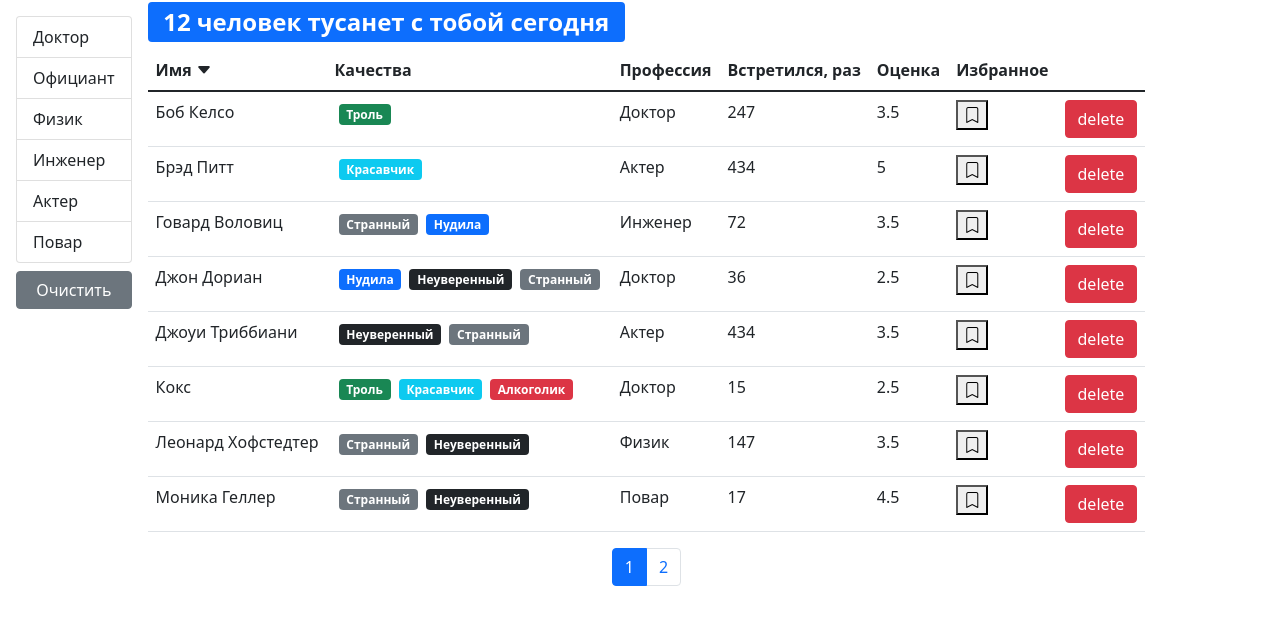
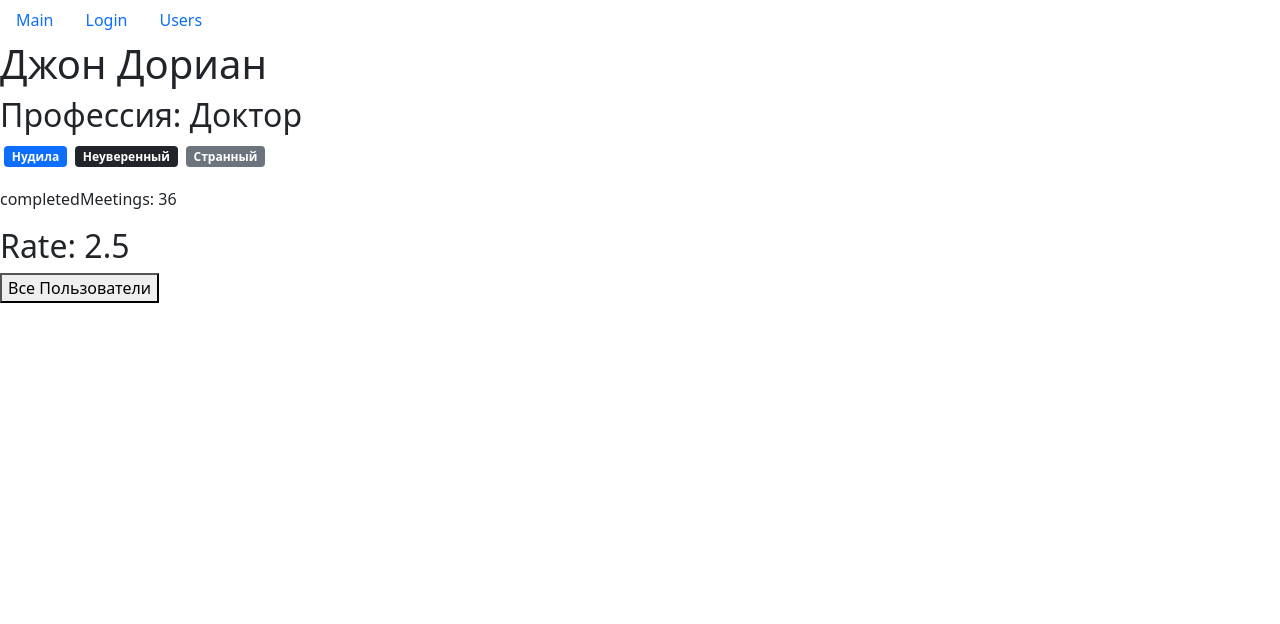
Before and after one commit to Axent13/fast-company, a React (Create React App) app: page /users/67rdca3eeb7f6fgeed471815 in a window 1280 px wide. Shown: the top 624 px of the page. Built offline with nearby package versions, Linux system fonts and the light colour scheme.

Commit message:
7-Маршрутизация

```diff
--- a/src/app/App.js
+++ b/src/app/App.js
@@ -1,8 +1,21 @@
 import React from "react";
+import { Route, Switch } from "react-router-dom";
+import Navbar from "./components/navbar";
 import Users from "./components/users";
+import Login from "./components/login";
+import Main from "./components/main";
+import User from "./components/user";
 
 function App() {
-    return <Users />;
+    return <div>
+            <Navbar />
+            <Switch>
+                <Route path="/login" component={Login} />
+                <Route path="/users/:userId" render={(props) => (<User {...props} />)} />
+                <Route path="/users" component={Users} />
+                <Route path="/" component={Main} />
+            </Switch>
+        </div>;
 }
 
 export default App;
--- /dev/null
+++ b/src/app/components/login.jsx
@@ -0,0 +1,7 @@
+import React from "react";
+
+const Login = () => {
+    return <h1>Login</h1>;
+};
+
+export default Login;
--- /dev/null
+++ b/src/app/components/main.jsx
@@ -0,0 +1,7 @@
+import React from "react";
+
+const Main = () => {
+    return <h1>Main</h1>;
+};
+
+export default Main;
--- /dev/null
+++ b/src/app/components/navbar.jsx
@@ -0,0 +1,26 @@
+import React from "react";
+import { Link } from "react-router-dom";
+
+const Navbar = () => {
+    return (
+        <ul className="nav">
+            <li className="nav-item">
+                <Link className="nav-link" to="/">
+                    Main
+                </Link>
+            </li>
+            <li className="nav-item">
+                <Link className="nav-link" to="/login">
+                    Login
+                </Link>
+            </li>
+            <li className="nav-item">
+                <Link className="nav-link" to="/users">
+                    Users
+                </Link>
+            </li>
+        </ul>
+    );
+};
+
+export default Navbar;
--- /dev/null
+++ b/src/app/components/user.jsx
@@ -0,0 +1,39 @@
+import React, { useState } from "react";
+import PropTypes from "prop-types";
+import api from "../api";
+import QualitiesList from "./qualitiesList";
+import { Link } from "react-router-dom";
+
+const User = ({ match }) => {
+    const userId = match.params.userId;
+    const [user, setUser] = useState();
+    api.users.getById(userId).then((data) => setUser(data));
+    if (user) {
+        return (
+            <>
+                <h1>{user.name}</h1>
+                <h2>Профессия: {user.profession.name}</h2>
+                <p>
+                    <QualitiesList qualities={user.qualities} />
+                </p>
+                <p>completedMeetings: {user.completedMeetings}</p>
+                <h2>Rate: {user.rate}</h2>
+                <button>
+                    <Link
+                        className="text-decoration-none text-black"
+                        to="/users"
+                    >
+                        Все Пользователи
+                    </Link>
+                </button>
+            </>
+        );
+    }
+    return <h1>Loading</h1>;
+};
+
+User.propTypes = {
+    match: PropTypes.object.isRequired
+};
+
+export default User;
--- a/src/app/components/usersTable.jsx
+++ b/src/app/components/usersTable.jsx
@@ -4,6 +4,7 @@
 import BookMark from "./bookmark";
 import QualitiesList from "./qualitiesList";
 import Table from "./table";
+import { Link } from "react-router-dom";
 
 const UserTable = ({
     users,
@@ -14,7 +15,13 @@
     ...rest
 }) => {
     const columns = {
-        name: { path: "name", name: "Имя" },
+        name: {
+            path: "name",
+            name: "Имя",
+            component: (user) => (
+                <Link to={"/users/" + user._id}>{user.name}</Link>
+            )
+        },
         qualities: {
             name: "Качества",
             component: (user) => <QualitiesList qualities={user.qualities} />
```
